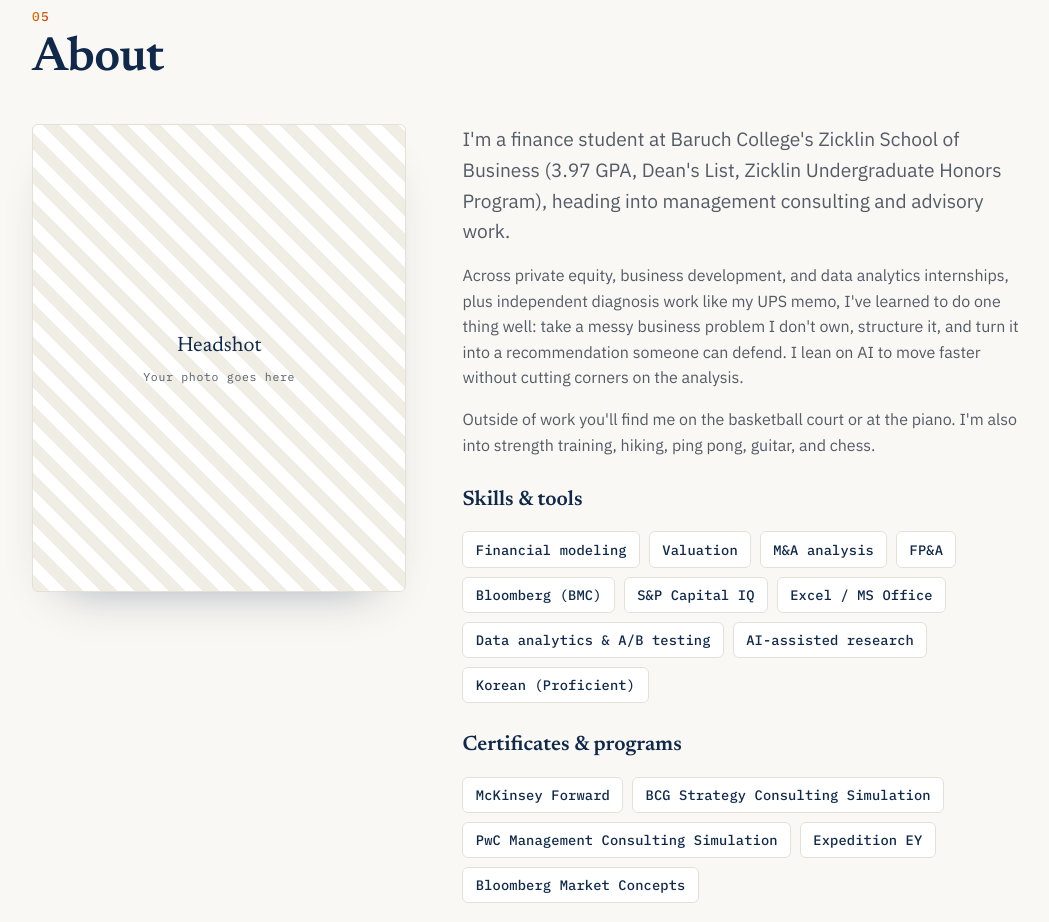
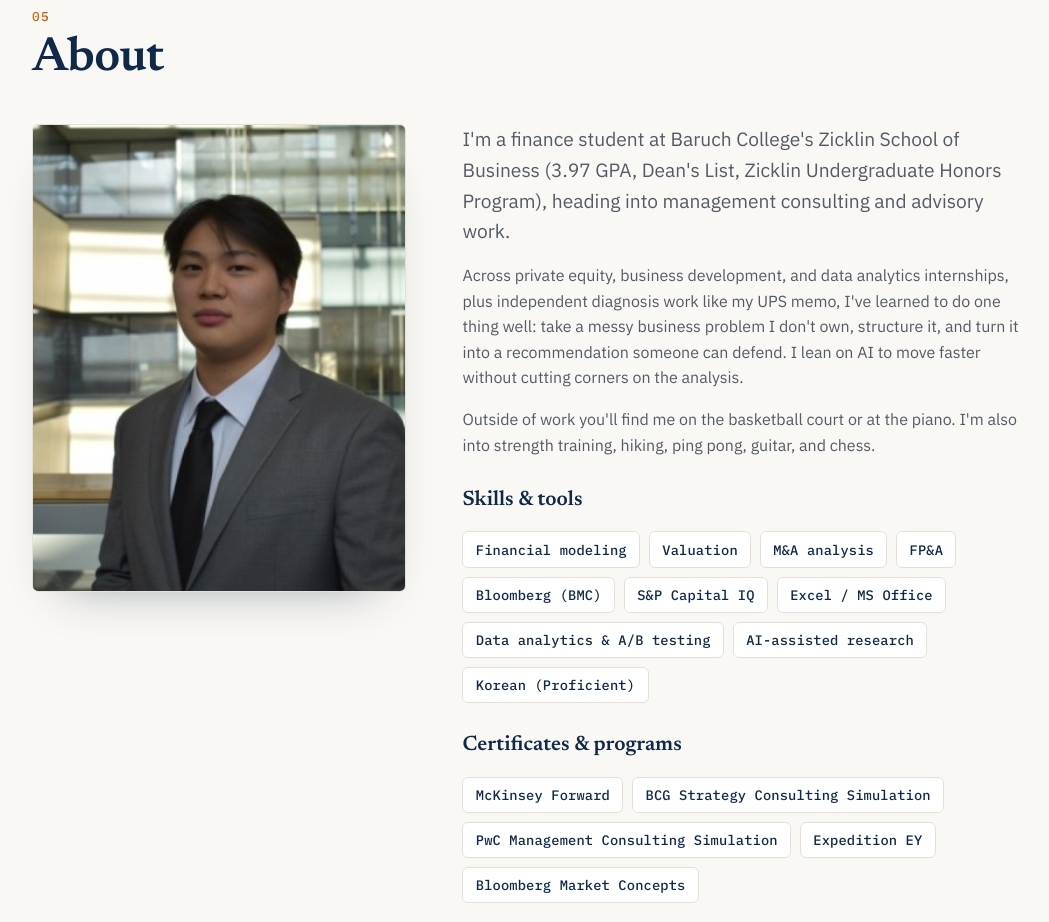
Before and after one commit to joshuakeum9-cell/joshua-keum-site, a plain HTML site: page index.html in a window 1280 px wide. Shown: the part 5139-6061 px from the top of the page, without its empty margins (112-1161 px from the left). Drawn offline with Linux system fonts and the light colour scheme.

Commit message:
Add headshot to About section
Co-Authored-By: Claude Opus 4.8 <noreply@anthropic.com>

```diff
--- a/index.html
+++ b/index.html
@@ -255,8 +255,7 @@
       <div class="about__grid">
         <div class="about__photo">
           <div class="headshot" id="headshot">
-            <span>Headshot</span>
-            <small>Your photo goes here</small>
+            <img src="headshot.jpg" alt="Joshua Keum, in a grey suit, at Baruch College" />
           </div>
         </div>
         <div class="about__copy">
```
Also changed, not shown: headshot.jpg (added).
